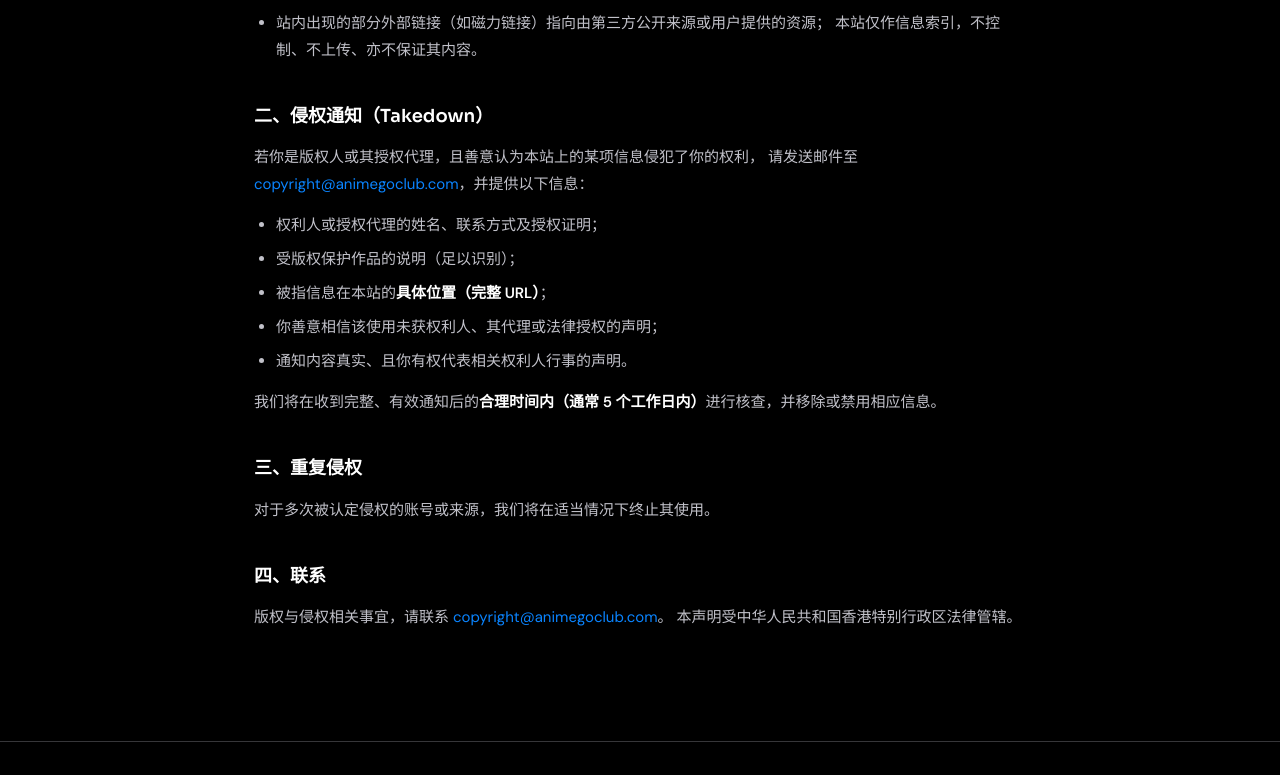
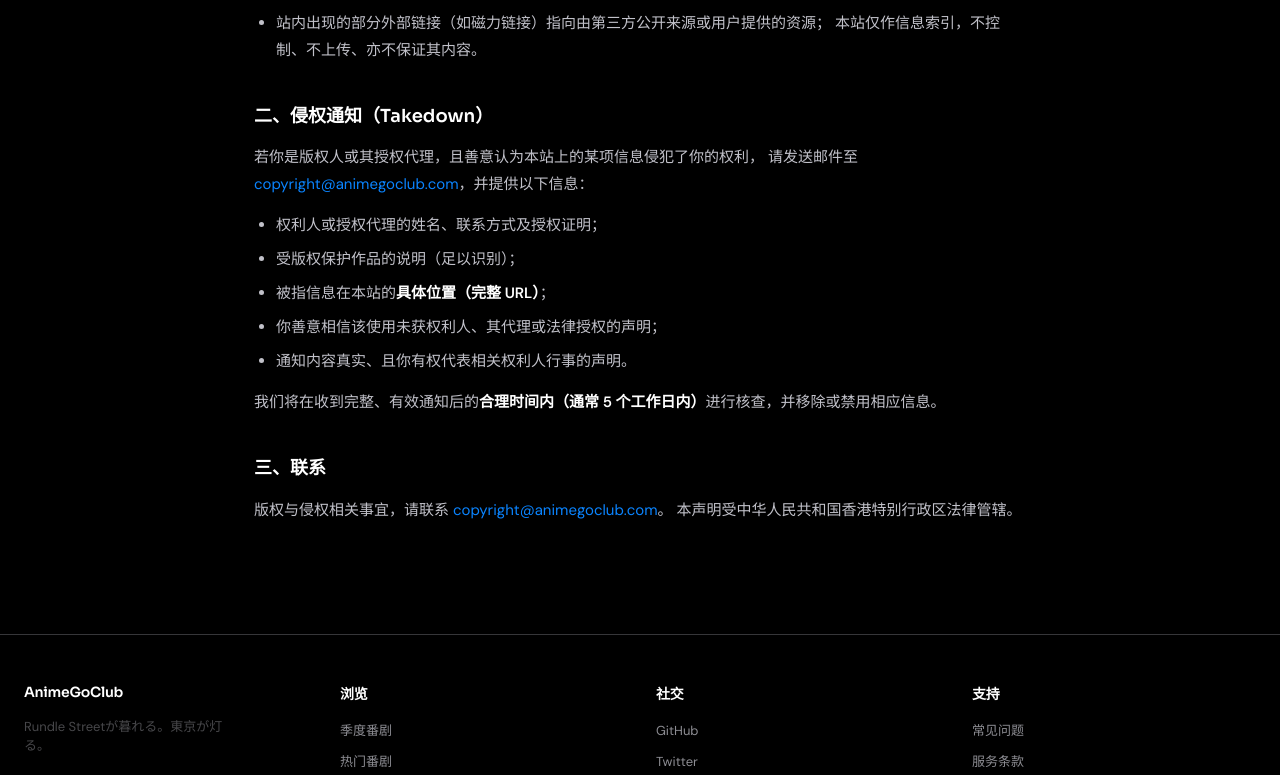
Before and after one commit to lawrenceli0228/animego, a Next.js app in the folder next-app/: page /copyright in a window 1280 px wide. Shown: the part 381-1156 px from the top of the page. Built offline with nearby package versions, Linux system fonts and the light colour scheme.

Commit message:
docs(legal): drop repeat-infringement clause from /copyright (#44)
Per review — page now reads 关于本站内容 → 侵权通知 → 联系.

```diff
--- a/next-app/src/app/copyright/page.tsx
+++ b/next-app/src/app/copyright/page.tsx
@@ -58,10 +58,7 @@ export default function CopyrightPage() {
         进行核查，并移除或禁用相应信息。
       </p>
 
-      <h2 style={x.h2}>三、重复侵权</h2>
-      <p style={x.p}>对于多次被认定侵权的账号或来源，我们将在适当情况下终止其使用。</p>
-
-      <h2 style={x.h2}>四、联系</h2>
+      <h2 style={x.h2}>三、联系</h2>
       <p style={x.p}>
         版权与侵权相关事宜，请联系 <a style={x.a} href={`mailto:${CONTACT}`}>{CONTACT}</a>。
         本声明受中华人民共和国香港特别行政区法律管辖。
```
